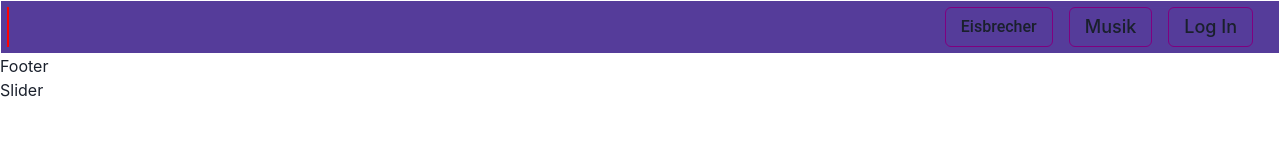
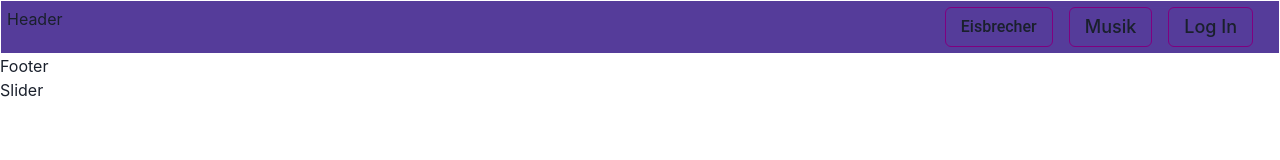
Before and after one commit to mateasportfolio/challenge, a React (Create React App) app: page / in a window 1280 px wide. Shown: the top 160 px of the page. Built offline with nearby package versions, Linux system fonts and the light colour scheme.

Commit message:
add text for structure in Header.jsx

```diff
--- a/src/components/Header/Header.jsx
+++ b/src/components/Header/Header.jsx
@@ -1,5 +1,5 @@
 import React from "react";
-import { Box, Flex, Link } from "@chakra-ui/react";
+import { Box, Flex, Link, Text } from "@chakra-ui/react";
 import { Button } from "@chakra-ui/react";
 
 export const Header = () => {
@@ -13,12 +13,9 @@ export const Header = () => {
         justifyContent="space-between"
       >
         <Flex>
-          <Box
-            border={"1px solid red"}
-            display="inline-block"
-            lineHeight="1em"
-            flexShrink={0}
-          ></Box>
+          <Box>
+            <Text>Header</Text>
+          </Box>
         </Flex>
 
         <Box
```
